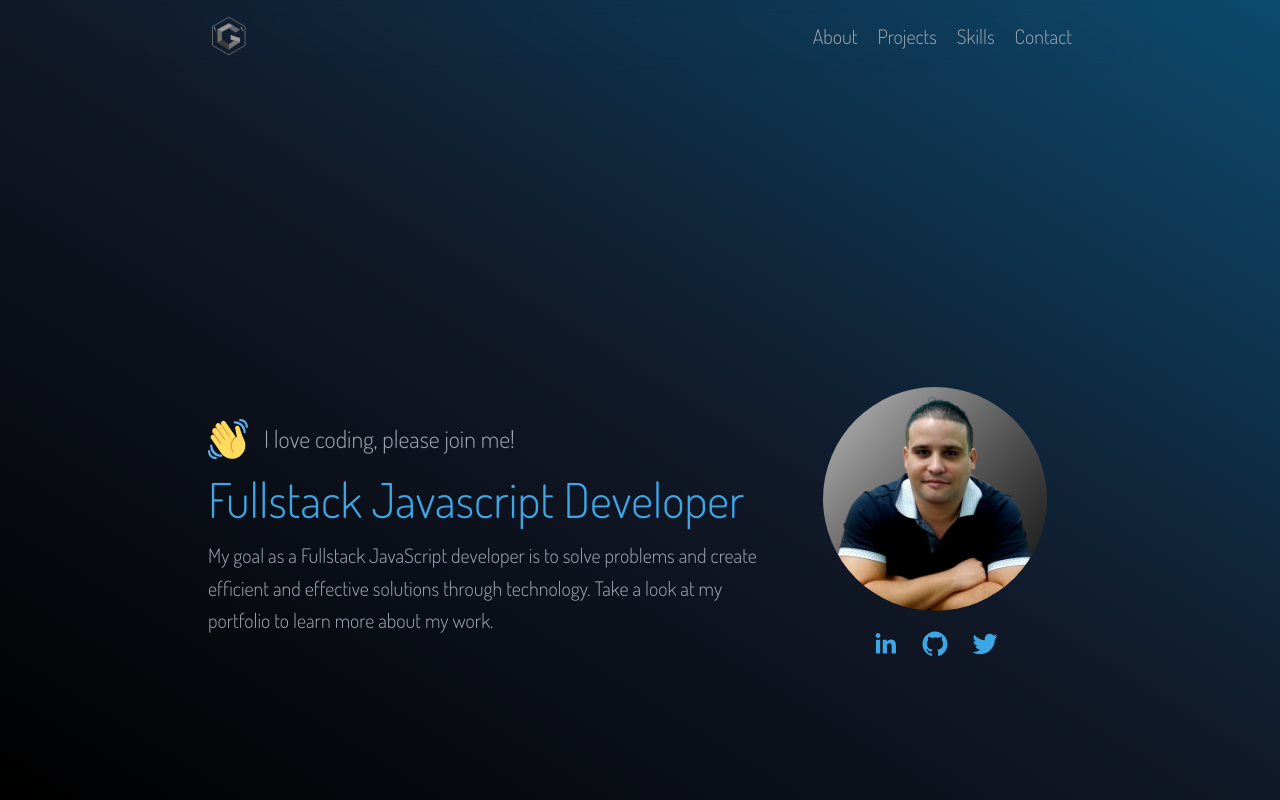
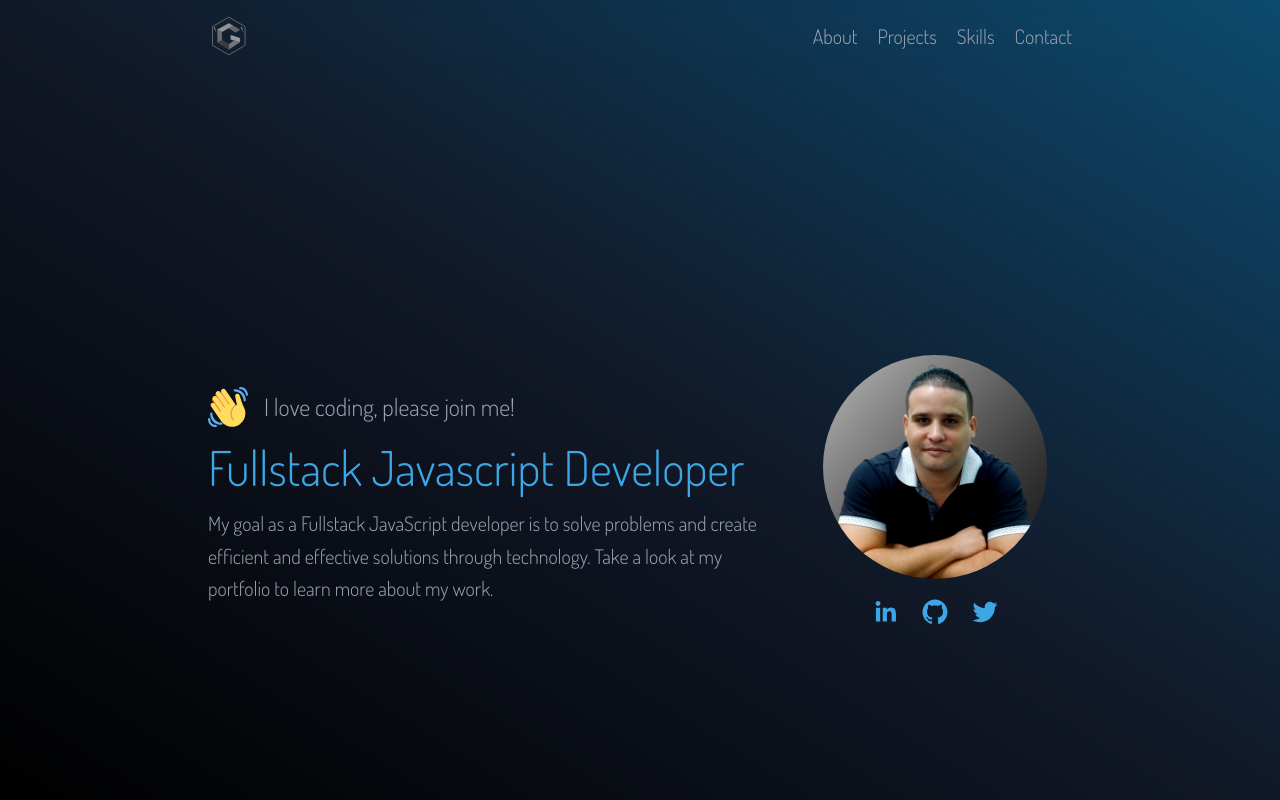
Before and after one commit to gustavoylc/portfolio, a Next.js app: page / in a window 1280 px wide. Shown: the top 800 px of the page. Built offline with nearby package versions, Linux system fonts and the light colour scheme.

Commit message:
style: change padding top

```diff
--- a/src/pages/Layout.jsx
+++ b/src/pages/Layout.jsx
@@ -13,7 +13,7 @@ function Layout({ children }) {
       <header>
         <NavBar />
       </header>
-      <main className="px-5 max-w-5xl mx-auto md:px-20 pt-32 pb-20">{children}</main>
+      <main className="px-5 max-w-5xl mx-auto md:px-20 pt-24 pb-20">{children}</main>
     </main>
   );
 }
```
